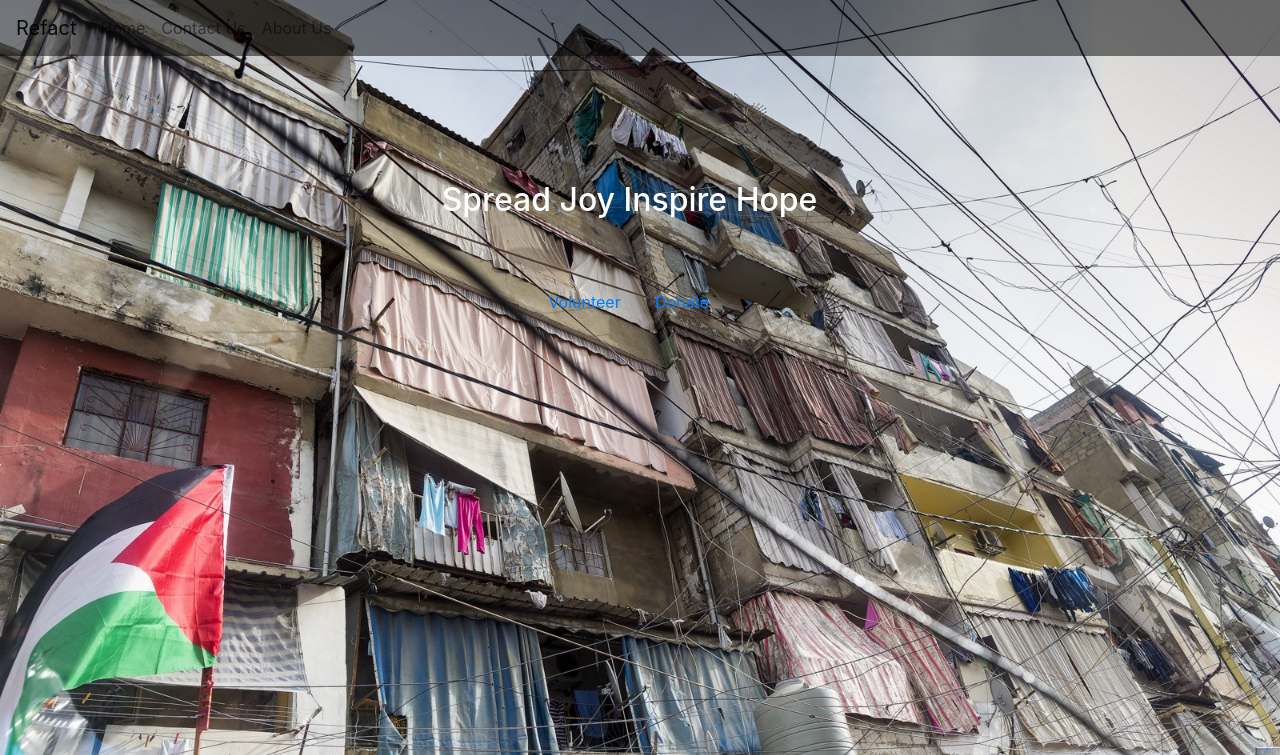
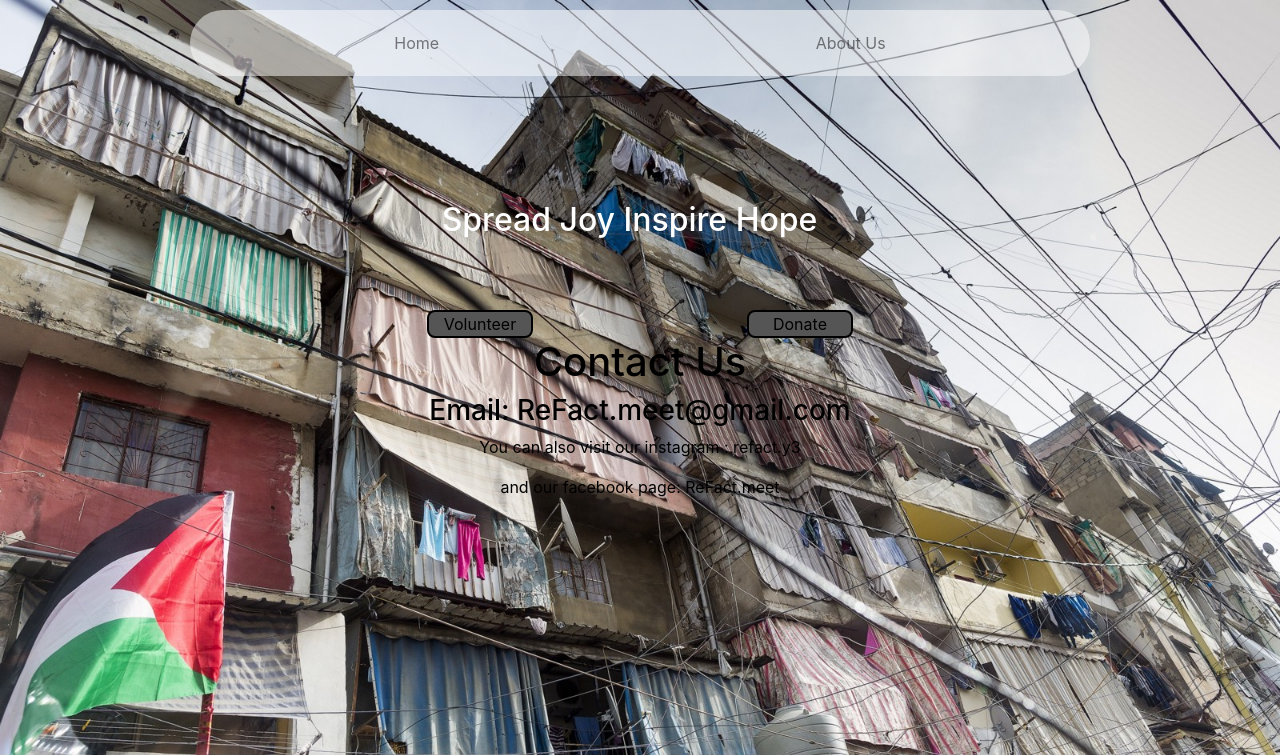
Before and after one commit to simon19-meet/ReFact, a Flask app: page / in a window 1280 px wide. Shown: the top 755 px of the page. Run offline with Flask 2, Linux system fonts and the light colour scheme; some libraries are stand-ins or nearby versions.

Commit message:
first homepage design

```diff
--- /dev/null
+++ b/static/css/h.css
@@ -0,0 +1,70 @@
+body{
+	background-image: url("/static/images/l.jpeg");
+	background-size: cover;
+	color: black;
+	margin-top: 10px;
+}
+
+h2{
+	color: white;
+}
+
+.n{
+	width: 900px;
+    margin-left: auto;
+    margin-right: auto;
+	position: center;
+	text-align: center;
+	border-radius:63px;
+	background-color:rgba(255,255,255,0.5)!important;
+}
+
+nav ul{
+	text-align: justify;
+	min-width: 100%;
+}
+
+nav ul li {
+    margin-left: auto;
+    margin-right: auto;
+}
+/*
+nav ul{
+    display: inline-block;
+    list-style-type: none;
+}
+*/
+nav ul li{
+	list-style:none;
+	display: inline-block;
+	display: block;
+	padding: 5px;
+	/*margin: 2px 15px;*/
+	text-align: center;
+}
+
+div ul li a{
+	display: block;
+	text-decoration: none;
+	color: #323642;
+	transition: background-color 0.5s ease;
+}
+
+div ul li a:hover{
+	background-color: #fff;
+}
+
+.col-1{
+	background-color: #555555;
+	/*color: black;*/
+	border:2px solid black;
+	text-align: center;
+	border-radius: 8px;
+	text-decoration: none;
+
+}
+
+.col-1:hover{
+	text-decoration: none;
+	box-shadow: 0 12px 16px 0 rgba(0,0,0,0.24), 0 17px 50px 0 rgba(0,0,0,0.19);
+}
--- a/static/css/home.css
+++ b/static/css/home.css
@@ -1,10 +1,17 @@
 body{
-	 background-image: url("/static/images/l.jpeg");
+/*	 background-image: url("/static/images/l.jpeg");
 	 background-repeat: no-repeat;
 	 background-position: center;
 	 background-size: 100%;
 	 background-attachment: fixed;
-	 color: white;
+	 color: white;*/
+	background-color: black;
+	font-family: 'Titillium Web', Calibri, sans-serif;
+
+}
+*{
+	margin: 0;
+	padding: 0;
 }
 
 h2{
@@ -12,6 +19,39 @@ h2{
 }
 
 .n{
-	background-color:rgba(0,0,0,0.5)!important;
-	color: white;
+	width: 100%;
+	padding:20% 0;
+	background-image: url("/static/images/l.jpeg");
+	background-size: 100%;
 }
+
+/*.v {
+	margin-top: 10px;
+}*/
+
+nav ul{
+	width: 900px;
+	margin: 0 auto;
+	text-align: center;
+	border-radius:63px;
+	background-color:rgba(255,255,255,0.5)!important;
+}
+
+nav ul li{
+	list-style:none;
+	display: inline-block;
+	text-align: center;
+}
+
+div ul li a{
+	display: block;
+	text-decoration: none;
+	padding: 40px 60px;
+	font-size: 20px;
+	color: #323642;
+	transition: background-color 0.5s ease;
+}
+
+div ul li a:hover{
+	background-color: #fff;
+}
--- a/templates/home.html
+++ b/templates/home.html
@@ -7,7 +7,7 @@
 
     <!-- Bootstrap CSS -->
     <link rel="stylesheet" href="https://stackpath.bootstrapcdn.com/bootstrap/4.3.1/css/bootstrap.min.css" integrity="sha384-ggOyR0iXCbMQv3Xipma34MD+dH/1fQ784/j6cY/iJTQUOhcWr7x9JvoRxT2MZw1T" crossorigin="anonymous">
-    <link rel="stylesheet" type="text/css" href="/static/css/home.css">
+    <link rel="stylesheet" type="text/css" href="/static/css/h.css">
 
     <title>Refact</title>
   </head>
@@ -15,20 +15,20 @@
 
 
     <nav class="n navbar navbar-expand-sm navbar-light bg-light">
-      <a href="{{url_for('home')}}" class="navbar-brand">Refact</a>
+      <!-- <a href="{{url_for('home')}}" class="navbar-brand">Refact</a> -->
       <button class="navbar-toggler" data-toggle="collapse" data-target="#navbarMenu">
           <span class="navbar-toggler-icon"></span>
       </button>
-      <div class="collapse navbar-collapse" id="navbarMenu">
+      <div class="v collapse navbar-collapse" id="navbarMenu">
           <ul class="navbar-nav">
               <li class="nav-item">
                   <a href="{{url_for('home')}}" class="nav-link">Home</a>
               </li>
+<!--               <li class="nav-item">
+                  <a href="templates/contact.html" class="nav-link">Contact Us</a>
+              </li> -->
               <li class="nav-item">
-                  <a href="templates/contact.html" class="nav-link">Contact Us</a>
-              </li>
-              <li class="nav-item">
-                <a href="about_us.html" class="nav-link">About Us</a>
+                <a href="{{url_for('about_us')}}" class="nav-link">About Us</a>
             </li>
           </ul>
       </div>
@@ -44,15 +44,23 @@
       <div class="col-4"></div>
     </div>
     <div class="row" style="padding-top: 5%;">
-      <div class="col-5"></div>
+      <div class="col-4"></div>
       <div class="col-1">
-        <a href="{{url_for('volunteering')}}" type="button">Volunteer</a>
+        <a style="color:black; text-decoration:none" href="{{url_for('volunteering')}}" type="button">Volunteer</a>
       </div>
+      <div class="col-2"></div>
       <div class="col-1">
-        <a href="{{url_for('donations')}}" type="button">Donate</a>
+        <a style="color:black; text-decoration:none" href="{{url_for('donations')}}" type="button">Donate</a>
       </div>
     </div>
 
+  </div>
+  <div>
+            <center><h1>Contact Us</h1>
+        <h3>Email: ReFact.meet@gmail.com</h3>
+        <p>You can also visit our instagram : refact.y3</p>
+        <p>and our facebook page: ReFact.meet</p>
+        </center>
   </div>
 
     <!-- Optional JavaScript -->
```
